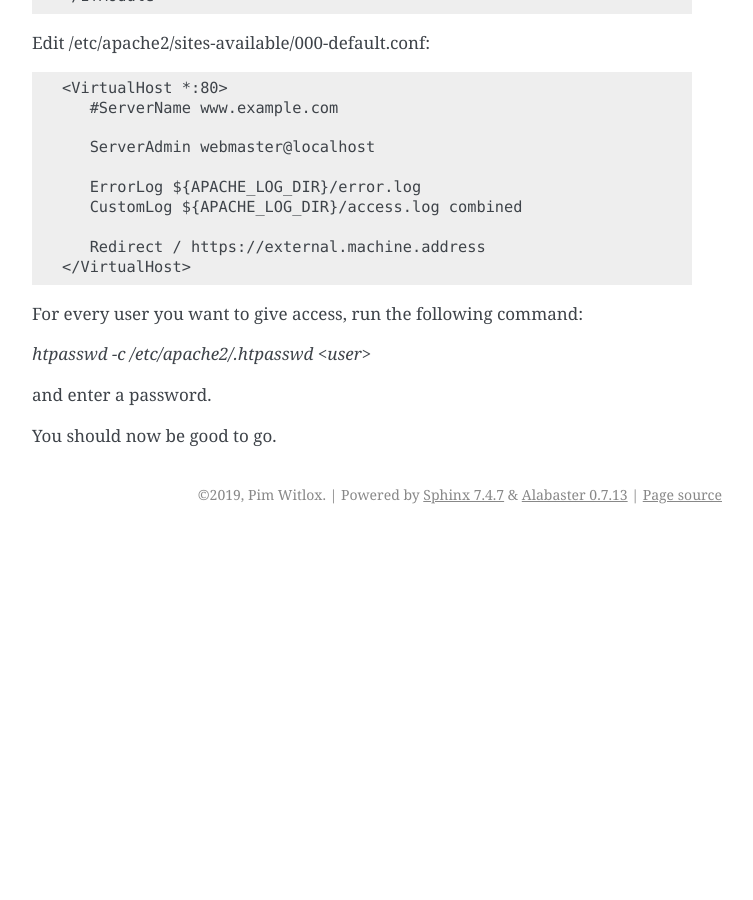
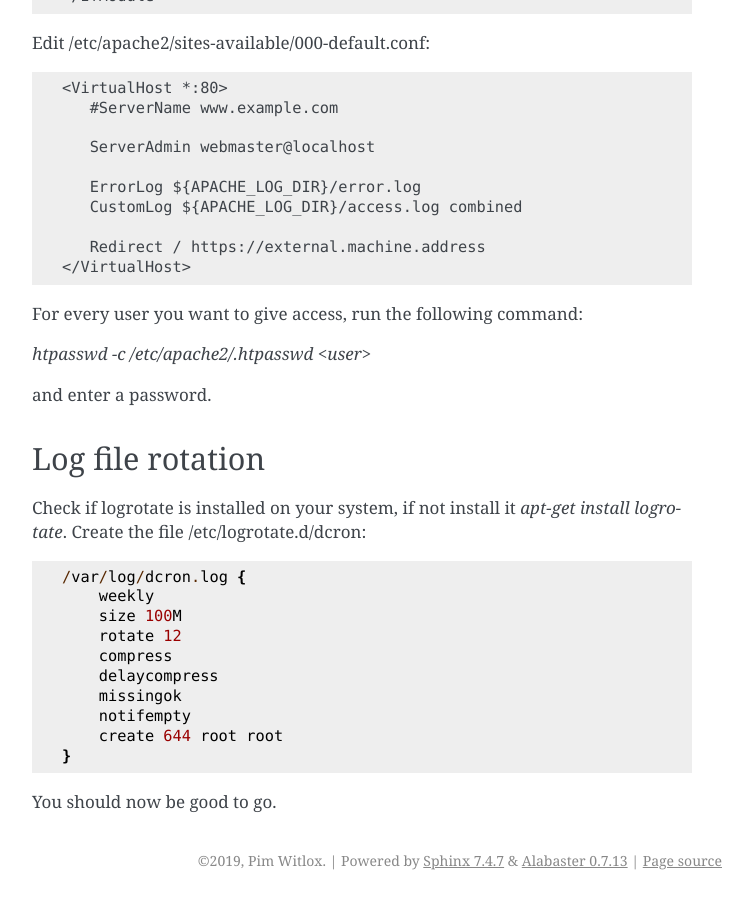
Before and after one commit to witlox/dcron, a Sphinx documentation site: the page built from docs/configuration.rst, in a window 1280 px wide and 900 px high, scrolled down 2319 px. Shown: the whole window, without its empty margins (388-1141 px from the left). Built offline with Sphinx 7.4.7, drawn with Linux system fonts in a browser that asks for light colours; before the commit the page ends 2853 px from its top, so only the background shows below that.

```diff
--- a/docs/conf.py
+++ b/docs/conf.py
@@ -24,9 +24,9 @@
 author = 'Pim Witlox'
 
 # The short X.Y version
-version = '0.6'
+version = '0.7'
 # The full version, including alpha/beta/rc tags
-release = '0.6'
+release = '0.7'
 
 
 # -- General configuration ---------------------------------------------------
--- a/docs/configuration.rst
+++ b/docs/configuration.rst
@@ -122,4 +122,20 @@
 
 and enter a password.
 
+Log file rotation
+=================
+Check if logrotate is installed on your system, if not install it `apt-get install logrotate`.
+Create the file /etc/logrotate.d/dcron::
+
+    /var/log/dcron.log {
+        weekly
+        size 100M
+        rotate 12
+        compress
+        delaycompress
+        missingok
+        notifempty
+        create 644 root root
+    }
+
 You should now be good to go.
--- a/setup.py
+++ b/setup.py
@@ -29,7 +29,7 @@
 
 from setuptools import setup
 
-version = "0.6"
+version = "0.7"
 
 requirements = ['aiohttp', 'aiofiles', 'aiohttp_jinja2', 'ntplib']
 
```
Also changed, not shown: 1 other file.
